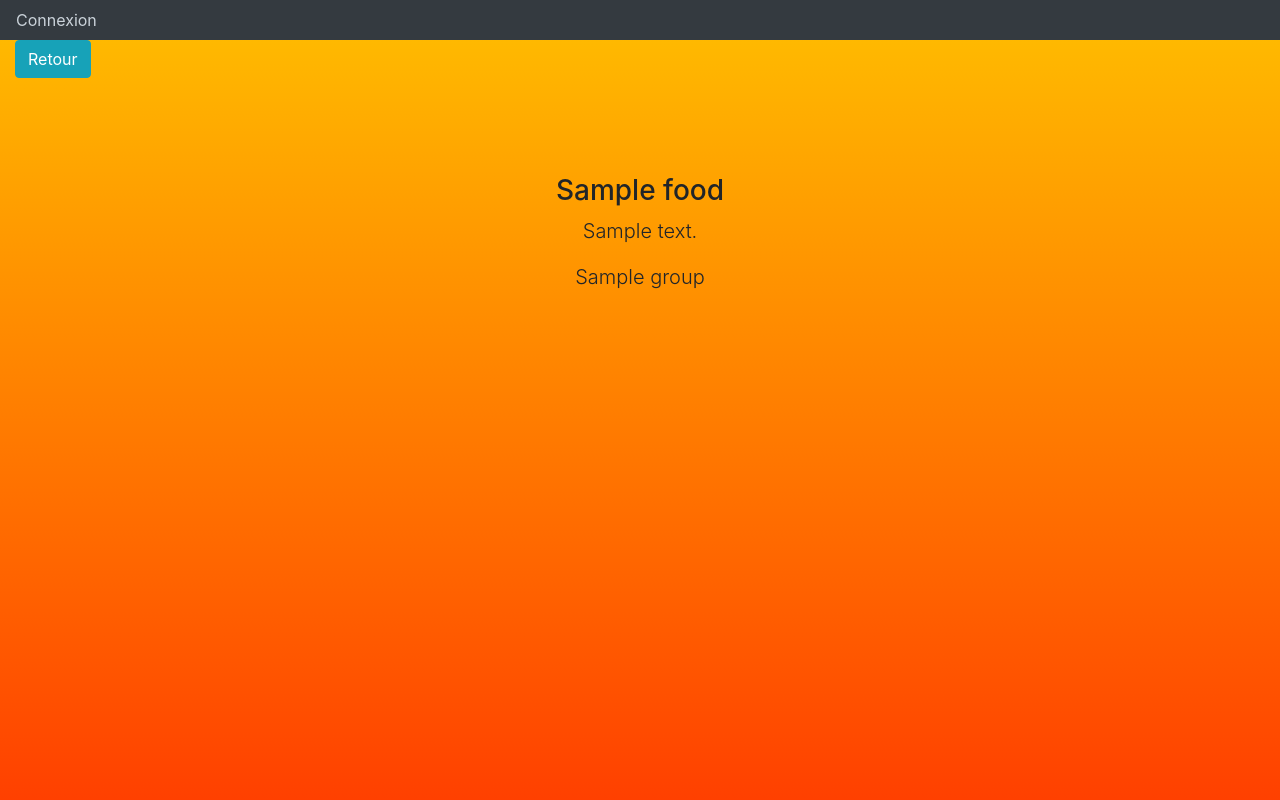
After one commit to riderflo85/feedeasyform, a Django app: page /planning/detail/food/1/ in a window 1280 px wide. The commit adds this page. Run offline with Django 3.2, Linux system fonts and the light colour scheme; tables that the repository leaves empty hold one stand-in row (values such as "Sample post"); some libraries are stand-ins or nearby versions.

Commit message:
Add detail views

```diff
--- /dev/null
+++ b/planning/templates/planning/detail.html
@@ -0,0 +1,46 @@
+{% extends 'planning/base.html' %}
+{% block content %}
+
+<div class="container-fluid h-100vh">
+    <div class="row">
+        <div class="col-2 mb-5">
+            <a href="{% url 'planning:databases' %}" class="btn btn-info">Retour</a>
+        </div>
+    </div>
+    <div class="row mt-5">
+        <div class="col-12 text-center">
+            {% if recipe %}
+            <h3>{{ recipe.name }}</h3>
+            <p class="lead">{{ recipe.prepare_duration }}</p>
+            <p class="lead">{{ recipe.cooking_time }}</p>
+            <p class="lead">{{ recipe.step }}</p>
+            {% for r_food in recipe.food_quantity.all %}
+            <p class="lead">{{ r_food }}</p>
+            {% endfor %}
+            <p class="lead">{{ recipe.categorie.name }}</p>
+            <p class="lead">{{ recipe.price_scale }}</p>
+            <p class="lead">{{ recipe.level }}</p>
+            {% for r_utensil in recipe.utensil.all %}
+            <p class="lead">{{ r_utensil.name }}</p>
+            {% endfor %}
+
+            {% elif group %}
+            <h3>{{ group.name }}</h3>
+
+            {% elif categorie %}
+            <h3>{{ categorie.name }}</h3>
+
+            {% elif utensil %}
+            <h3>{{ utensil.name }}</h3>
+
+            {% elif food %}
+            <h3>{{ food.name }}</h3>
+            <p class="lead">{{ food.description }}</p>
+            <p class="lead">{{ food.group.name }}</p>
+
+            {% endif %}
+        </div>
+    </div>
+</div>
+
+{% endblock content %}
--- a/planning/urls.py
+++ b/planning/urls.py
@@ -6,4 +6,15 @@ app_name = "planning"
 urlpatterns = [
     path('new_recipe/', views.create_recipe, name='new_recipe'),
     path('databases/', views.show_and_update_db, name='databases'),
+    path('detail/recipe/<int:pk>/',
+         views.RecipeDetailView.as_view(), name="detailrecipe"),
+    path('detail/utensil/<int:pk>/',
+         views.UtensilDetailView.as_view(), name="detailutensil"),
+    path('detail/categorie/<int:pk>/',
+         views.CategorieDetailView.as_view(), name="detailcategorie"),
+    path('detail/food/<int:pk>/',
+         views.FoodDetailView.as_view(), name="detailfood"),
+    path('detail/group/<int:pk>/',
+         views.GroupDetailView.as_view(), name="detailgroup"),
+
 ]
--- a/planning/views.py
+++ b/planning/views.py
@@ -1,3 +1,4 @@
+from django.views.generic.detail import DetailView
 from django.shortcuts import render, reverse, redirect
 from django.contrib.auth.decorators import login_required
 from .forms import RecipeForm, CategorieForm, UtensilForm, FoodQuantityForm, \
@@ -106,3 +107,26 @@ def show_and_update_db(request):
         }
 
         return render(request, 'planning/databases.html', context)
+
+# @login_required
+class RecipeDetailView(DetailView):
+    model = Recipe
+    template_name = "planning/detail.html"
+
+
+class CategorieDetailView(DetailView):
+    model = Categorie
+    template_name = "planning/detail.html"
+
+
+class UtensilDetailView(DetailView):
+    model = Utensil
+    template_name = "planning/detail.html"
+
+class FoodDetailView(DetailView):
+    model = Food
+    template_name = "planning/detail.html"
+
+class GroupDetailView(DetailView):
+    model = Group
+    template_name = "planning/detail.html"
```
Also changed, not shown: planning/templates/planning/databases.html (+5 -5 lines).
